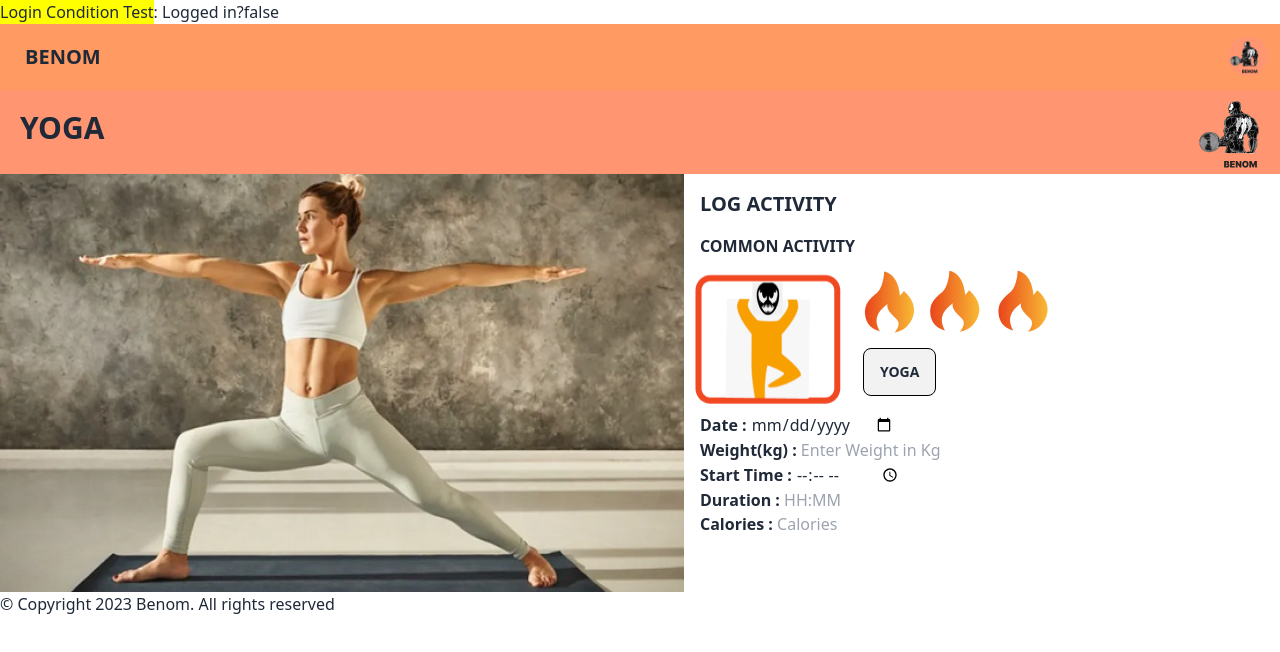
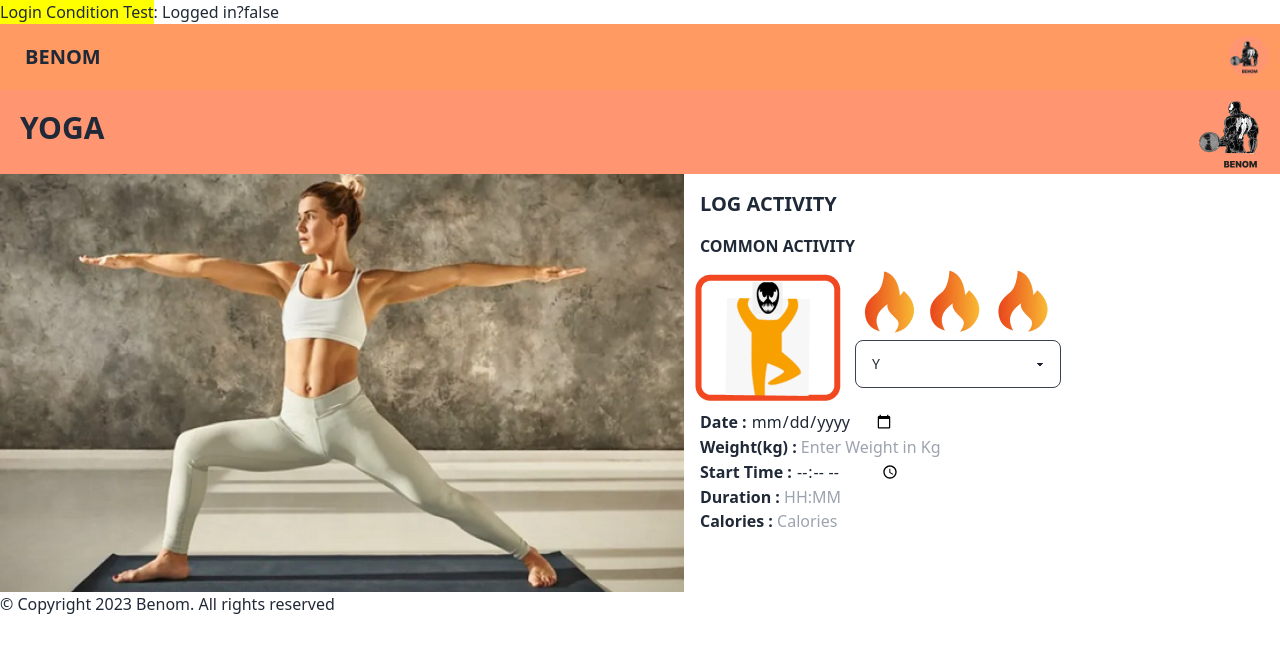
Before and after one commit to ymn-dev/benom-health-webapp-frontend, a React (Vite) app: page /yoga in a window 1280 px wide. Shown: the top 652 px of the page. Built offline with nearby package versions, Linux system fonts and the light colour scheme.

Commit message:
restyling6cards

```diff
--- a/src/Component/Exercises/Yoga.jsx
+++ b/src/Component/Exercises/Yoga.jsx
@@ -21,16 +21,17 @@ const Yoga = () => {
         <img src={Benom_Yoga_icon} alt="Benom_Yoga_icon" />
         <div>
           <img src={fire_icon} alt="fire_icon.png" />
-          <details className="dropdown mb-2">
-            <summary className="m-2 btn font-bold border-black">YOGA</summary>
-            <ul className="p-2 shadow menu dropdown-content z-[1] bg-base-100 rounded-box w-52">
-              <li><a>Calisthenics</a></li>
-              <li><a>Cycling</a></li>
-              <li><a>Running</a></li>
-              <li><a>Swimming</a></li>
-              <li><a>Walking</a></li>
-            </ul>
-          </details>
+          <select className="select select-bordered border-gray-700 w-full max-w-xs mb-3">
+              <option disabled selected>
+                Y
+              </option>
+              <option>Cycling</option>
+              <option>Swimming</option>
+              <option>Yoga</option>
+              <option>Running</option>
+              <option>Walking</option>
+              <option>Calisthenics</option>
+            </select>
         </div>
       </div>
        <div >
```
